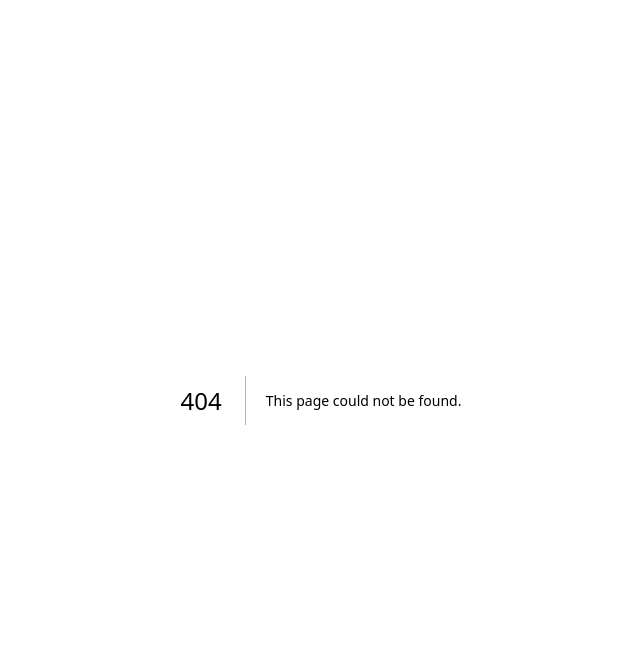
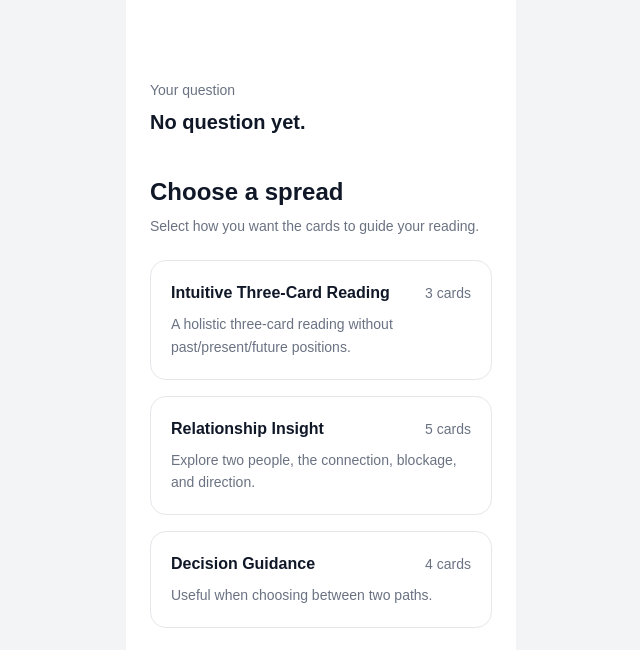
Before and after one commit to qinran6271/tarot-ai, a Next.js app: page /spreads in a window 1280 px wide. Before the commit this address had no page. Shown: the top 650 px of the page, without its empty margins (319-959 px from the left). Built offline with nearby package versions, Linux system fonts and the light colour scheme.

Commit message:
Add tarot spread selection flow

```diff
--- a/app/cards/page.tsx
+++ b/app/cards/page.tsx
@@ -1,11 +1,13 @@
 "use client";
 
-import { useState } from "react";
-import { drawThreeCards, type TarotCardData } from "@/lib/tarot";
+import { useEffect, useState } from "react";
+import { drawCards, type TarotCardData } from "@/lib/tarot";
 import { useRouter } from "next/navigation";
 import TarotCard from "@/components/TarotCard";
 import { useTarotStore } from "@/store/tarotStore";
 import { DrawnCard } from "@/types/tarot";
+import { tarotSpreads } from "@/lib/spreads";
+
 
 export default function CardsPage() {
     const router = useRouter();
@@ -13,13 +15,13 @@ export default function CardsPage() {
     const [revealedCardIds, setRevealedCardIds] = useState<string[]>([]);
     const question = useTarotStore((state) => state.question);
     const setCards = useTarotStore((state) => state.setCards);
-
-
+    const selectedSpread = useTarotStore((state) => state.selectedSpread);
 
 
     function handleDrawCards() {
-    const cards = drawThreeCards().map((card) => ({
+    const cards = drawCards(selectedSpread.cardCount).map((card, index) => ({
         ...card,
+        position: selectedSpread.positions[index],
         isReversed: Math.random() < 0.5,
     }));
 
@@ -42,8 +44,15 @@ export default function CardsPage() {
   router.push("/reading");
 }
 
-  const allCardsRevealed =
-    selectedCards.length === 3 && revealedCardIds.length === 3;
+    const allCardsRevealed =
+    selectedCards.length === selectedSpread.cardCount &&
+    revealedCardIds.length === selectedSpread.cardCount;
+
+    useEffect(() => {
+    if (!question.trim()) {
+        router.replace("/question");
+    }
+    }, [question, router]);
 
   return (
     <main className="min-h-screen bg-gray-100 flex justify-center">
@@ -61,7 +70,7 @@ export default function CardsPage() {
             onClick={handleDrawCards}
             className="mt-6 rounded-xl bg-purple-600 px-6 py-3 font-medium text-white hover:bg-purple-700"
           >
-            Draw 3 Cards
+            Draw {selectedSpread.cardCount} Cards
           </button>
 
           <p className="mt-3 text-sm leading-relaxed text-gray-500">
--- a/app/question/page.tsx
+++ b/app/question/page.tsx
@@ -27,7 +27,7 @@ export default function QuestionPage() {
     }
 
     setGlobalQuestion(question);
-    router.push("/cards");
+    router.push("/spreads");
     };
 
     const isQuestionValid = question.trim().length > 0;
--- a/app/reading/page.tsx
+++ b/app/reading/page.tsx
@@ -4,6 +4,7 @@ import TarotCard from "@/components/TarotCard";
 import { useEffect, useState } from "react";
 import { useTarotStore } from "@/store/tarotStore";
 import type { Reading } from "@/types/reading";
+import { useRouter } from "next/navigation";
 
 const reading = {
   question: "我的工作",
@@ -26,14 +27,28 @@ const reading = {
 };
 
 export default function ReadingPage() {
+  const router = useRouter();
   const question = useTarotStore((state) => state.question);
   const cards = useTarotStore((state) => state.cards);
 
   // Ai 返回结果
   const [reading, setReading] = useState<Reading | null>(null);
 
+
+  // Redirect to question page if question or cards are missing
+  useEffect(() => {
+    if (!question.trim() || cards.length !== 3) {
+      router.replace("/question");
+    }
+  }, [question, cards.length, router]);
+
+
   // Fetch reading from API when question and cards are available
   useEffect(() => {
+    if (!question.trim() || cards.length !== 3) {
+      return;
+    }
+
     async function getReading() {
       const res = await fetch("/api/reading", {
         method: "POST",
@@ -47,16 +62,14 @@ export default function ReadingPage() {
       });
 
       const data = await res.json();
-
       console.log("API returned:", data);
-
       setReading(data);
     }
 
-  if (question && cards.length === 3) {
     getReading();
-  }
   }, [question, cards]);
+
+
 
   return (
     <main className="min-h-screen bg-gray-100 flex justify-center">
@@ -81,9 +94,9 @@ export default function ReadingPage() {
           <div className="flex justify-between gap-3">
             {cards.map((card, index) => (
               <div key={card.id} className="flex flex-col items-center gap-2">
-                <p className="text-xs text-gray-400">
+                {/* <p className="text-xs text-gray-400">
                   {["Past", "Present", "Future"][index]}
-                </p>
+                </p> */}
 
                 <TarotCard
                   card={card}
--- /dev/null
+++ b/app/spreads/page.tsx
@@ -0,0 +1,64 @@
+"use client";
+
+import { useRouter } from "next/navigation";
+import { tarotSpreads } from "@/lib/spreads";
+import { useTarotStore } from "@/store/tarotStore";
+
+export default function SpreadsPage() {
+  const router = useRouter();
+
+  const question = useTarotStore((state) => state.question);
+  const setSelectedSpread = useTarotStore(
+    (state) => state.setSelectedSpread
+  );
+
+  function handleSelectSpread(spread: (typeof tarotSpreads)[number]) {
+    setSelectedSpread(spread);
+    router.push("/cards");
+  }
+
+  return (
+    <main className="min-h-screen bg-gray-100 flex justify-center">
+      <div className="w-full max-w-[390px] min-h-screen bg-white px-6 py-10">
+        <section className="mt-10">
+          <p className="text-sm font-medium text-gray-500">Your question</p>
+          <h1 className="mt-2 text-xl font-semibold text-gray-900">
+            {question || "No question yet."}
+          </h1>
+        </section>
+
+        <section className="mt-10">
+          <h2 className="text-2xl font-semibold text-gray-900">
+            Choose a spread
+          </h2>
+          <p className="mt-2 text-sm text-gray-500">
+            Select how you want the cards to guide your reading.
+          </p>
+
+          <div className="mt-6 flex flex-col gap-4">
+            {tarotSpreads.map((spread) => (
+              <button
+                key={spread.id}
+                onClick={() => handleSelectSpread(spread)}
+                className="rounded-2xl border border-gray-200 p-5 text-left transition hover:border-purple-500 hover:bg-purple-50"
+              >
+                <div className="flex items-center justify-between gap-4">
+                  <h3 className="font-semibold text-gray-900">
+                    {spread.name}
+                  </h3>
+                  <span className="text-sm text-gray-500">
+                    {spread.cardCount} cards
+                  </span>
+                </div>
+
+                <p className="mt-2 text-sm leading-relaxed text-gray-500">
+                  {spread.description}
+                </p>
+              </button>
+            ))}
+          </div>
+        </section>
+      </div>
+    </main>
+  );
+}
--- /dev/null
+++ b/lib/spreads.ts
@@ -0,0 +1,33 @@
+export type TarotSpread = {
+  id: string;
+  name: string;
+  description: string;
+  cardCount: number;
+  positions: string[];
+  holistic?: boolean;
+};
+
+export const tarotSpreads: TarotSpread[] = [
+  {
+    id: "intuitive-three",
+    name: "Intuitive Three-Card Reading",
+    description: "A holistic three-card reading without past/present/future positions.",
+    cardCount: 3,
+    positions: ["Card 1", "Card 2", "Card 3"],
+    holistic: true,
+  },
+  {
+    id: "relationship",
+    name: "Relationship Insight",
+    description: "Explore two people, the connection, blockage, and direction.",
+    cardCount: 5,
+    positions: ["You", "Them", "Connection", "Blockage", "Direction"],
+  },
+  {
+    id: "decision",
+    name: "Decision Guidance",
+    description: "Useful when choosing between two paths.",
+    cardCount: 4,
+    positions: ["Situation", "Option A", "Option B", "Advice"],
+  },
+];
--- a/lib/tarot.ts
+++ b/lib/tarot.ts
@@ -40,7 +40,8 @@ export const tarotDeck: TarotCardData[] = tarotData.cards.map((card) => ({
  * Randomly draw three unique tarot cards.
  * The original deck remains unchanged.
  */
-export function drawThreeCards(): TarotCardData[] {
+export function drawCards(count: number) {
   const shuffled = [...tarotDeck].sort(() => Math.random() - 0.5);
-  return shuffled.slice(0, 3);
+
+  return shuffled.slice(0, count);
 }
--- a/store/tarotStore.ts
+++ b/store/tarotStore.ts
@@ -1,21 +1,21 @@
 import { create } from "zustand";
 import { DrawnCard } from "@/types/tarot";
-
+import { TarotSpread, tarotSpreads } from "@/lib/spreads";
 
 type TarotStore = {
   question: string;
+  cards: DrawnCard[];
+  selectedSpread: TarotSpread;
   setQuestion: (question: string) => void;
-
-  cards: DrawnCard[];
-  setCards: (cards:  DrawnCard[]) => void;
+  setCards: (cards: DrawnCard[]) => void;
+  setSelectedSpread: (spread: TarotSpread) => void;
 };
 
-// export 出去所有页面都可以使用
 export const useTarotStore = create<TarotStore>((set) => ({
   question: "",
   cards: [],
-
+  selectedSpread: tarotSpreads[0],
   setQuestion: (question) => set({ question }),
   setCards: (cards) => set({ cards }),
-
+  setSelectedSpread: (spread) => set({ selectedSpread: spread }),
 }));
--- a/types/tarot.ts
+++ b/types/tarot.ts
@@ -2,4 +2,5 @@ import { TarotCardData } from "@/lib/tarot";
 
 export type DrawnCard = TarotCardData & {
   isReversed: boolean;
+  position?: string;
 };
```
Lines whose indentation alone changed are shown as unchanged.
